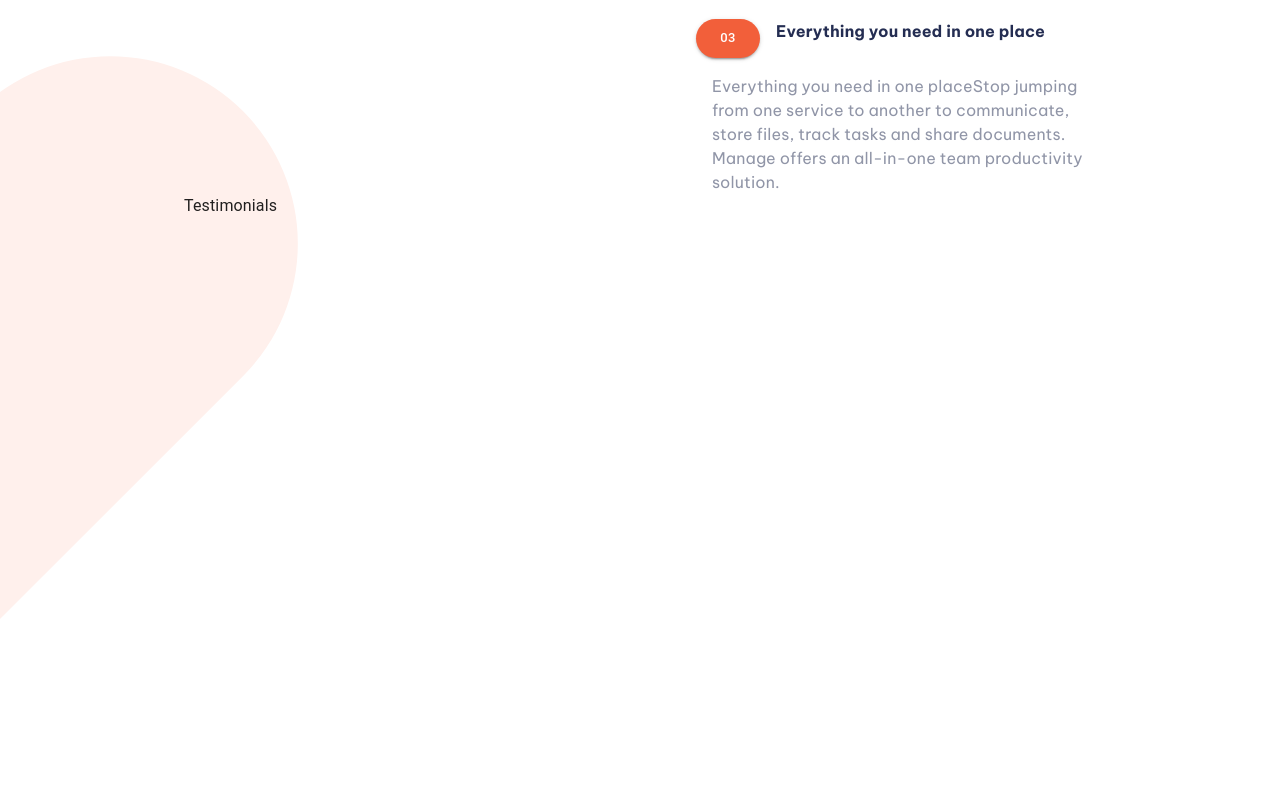
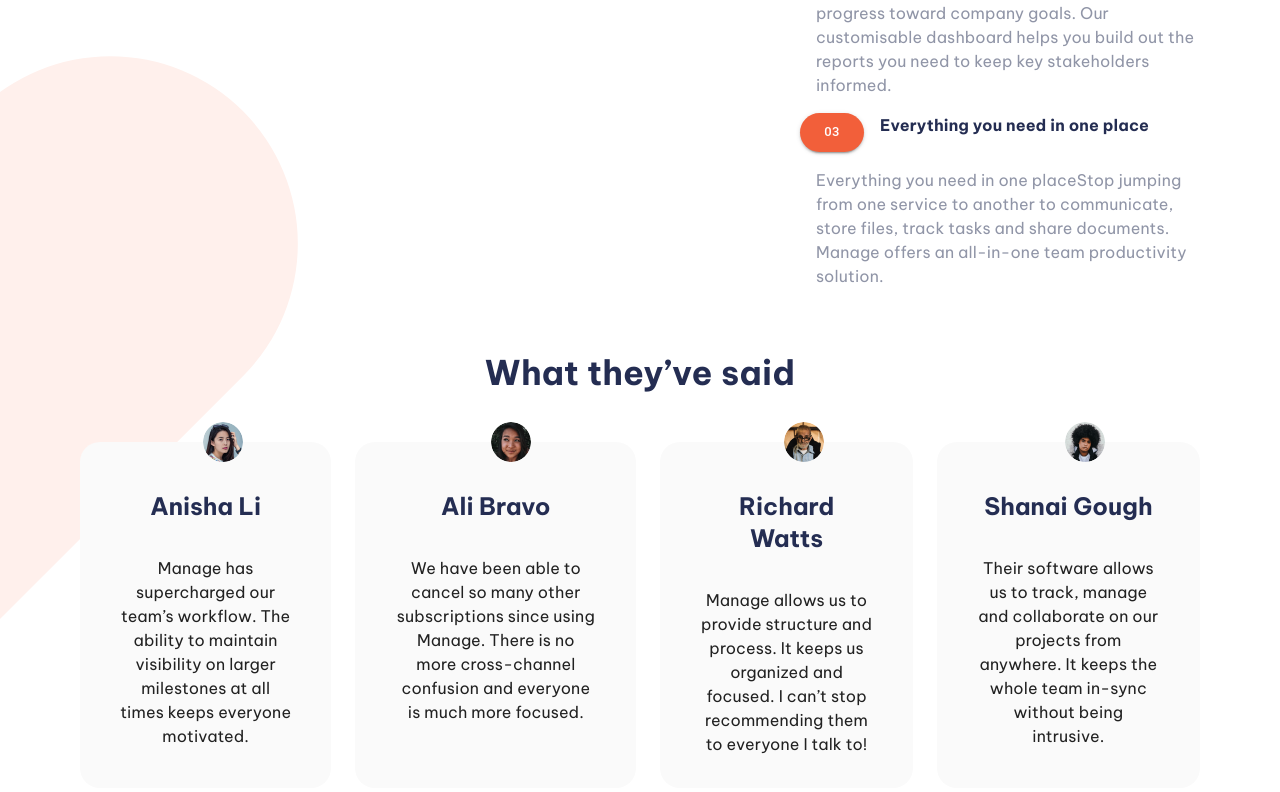
Before and after one commit to meyoh-23/Manage-landing-page, a React (Create React App) app: page / in a window 1280 px wide. Shown: the part 1064-1856 px from the top of the page. Built offline with nearby package versions, Linux system fonts and the light colour scheme.

Commit message:
handle slider for the testimonial

```diff
--- a/package.json
+++ b/package.json
@@ -14,6 +14,8 @@
     "react-icons": "^4.11.0",
     "react-router-dom": "^6.16.0",
     "react-scripts": "5.0.1",
+    "react-slick": "^0.29.0",
+    "slick-carousel": "^1.8.1",
     "web-vitals": "^2.1.4"
   },
   "scripts": {
--- a/src/assets/data.js
+++ b/src/assets/data.js
@@ -1,4 +1,35 @@
+//testimonial images
+import ali from './images/avatar-ali.png';
+import anisha from './images/avatar-anisha.png';
+import richard from './images/avatar-richard.png';
+import shanai from './images/avatar-shanai.png';
 
+export const testimonials = [
+    {
+        id: 1,
+        name: "Anisha Li",
+        image: anisha,
+        comments: "Manage has supercharged our team’s workflow. The ability to maintain visibility on larger milestones at all times keeps everyone motivated."
+    },
+    {
+        id: 2,
+        name: "Ali Bravo",
+        image: ali,
+        comments: "We have been able to cancel so many other subscriptions since using Manage. There is no more cross-channel confusion and everyone is much more focused."
+    },
+    {
+        id: 3,
+        name: "Richard Watts",
+        image: richard,
+        comments: "Manage allows us to provide structure and process. It keeps us organized and focused. I can’t stop recommending them to everyone I talk to!"
+    },
+    {
+        id: 4,
+        name: "Shanai Gough",
+        image: shanai,
+        comments: "Their software allows us to track, manage and collaborate on our projects from anywhere. It keeps the whole team in-sync without being intrusive."
+    },
+];
 
 export const description = [
     {
--- a/src/components/Testimonials.jsx
+++ b/src/components/Testimonials.jsx
@@ -1,9 +1,49 @@
 import React from 'react'
+import { Box, Typography } from '@mui/material';
+import { testimonials } from '../assets/data';
+import TestimonialCard from './utils/TestimonialCard';
 
 function Testimonials() {
   return (
-    <div>Testimonials</div>
+    <Box
+    sx={{
+      mt: 8,
+      display: "flex",
+      flexDirection: "column",
+      alignContent: "center",
+      justifyContent: "space-between",
+      gap: 6,
+    }}
+    >
+      <Typography variant='h4'
+      sx={{
+        color: "primary.main",
+        fontFamily: "'Be Vietnam Pro', sans-serif",
+        fontWeight: "700",
+        textAlign: "center",
+      }}
+      >
+        What they’ve said
+      </Typography>
+      <Box sx={{
+        display: "flex",
+        justifyContent: "space-between",
+        gap: 3,
+      }}>
+        {
+          testimonials.map((item)=> {
+            const {name, id, image, comments} = item;
+            return <TestimonialCard
+            key={id}
+            name={name}
+            comments={comments}
+            image={image}
+            />
+          })
+        }
+      </Box>
+    </Box>
   )
 }
 
-export default Testimonials
+export default Testimonials;
--- /dev/null
+++ b/src/components/utils/TestimonialCard.jsx
@@ -0,0 +1,64 @@
+import { Avatar, Box, Typography } from '@mui/material';
+
+function TestimonialCard({name, image, comments}) {
+  return (
+    <Box variant='article'
+    sx={{
+        position: "relative",
+        maxWidth: "450px",
+        alignItems: "center",
+        borderRadius: "20px",
+        backgroundColor: "neutral.main"
+    }}
+    >
+        <Box
+        sx={{
+            position: "absolute",
+            top: 0,
+            left: "42.5%",
+            transform: "translate(40%, -50%)"
+        }}
+        >
+            <Avatar src={image}/>
+        </Box>
+        <Box
+        px={5}
+        sx={{
+            display: "flex",
+            flexDirection: "column",
+            justifyContent: "center",
+            alignItems: "center",
+        }}
+        >
+            <Typography
+            variant='h5'
+            sx={{
+                textAlign:"center",
+                my: 2,
+                pt: 4,
+                fontFamily: "'Be Vietnam Pro', sans-serif",
+                color: "primary.main",
+                fontWeight: "700",
+            }}
+            >
+                {name}
+            </Typography>
+            <Typography
+            variant='p'
+            sx={{
+                py: 2.25,
+                fontFamily: "'Be Vietnam Pro', sans-serif",
+                mx: "auto",
+                textAlign: "center",
+                justifyContent: "center",
+                pb: 4,
+            }}
+            >
+                {comments}
+            </Typography>
+        </Box>
+    </Box>
+  )
+}
+
+export default TestimonialCard;
```
Also changed, not shown: src/components/utils/Slider.jsx (added, +73 -0 lines), 1 other file (tests, documents, lock files or other folders).
